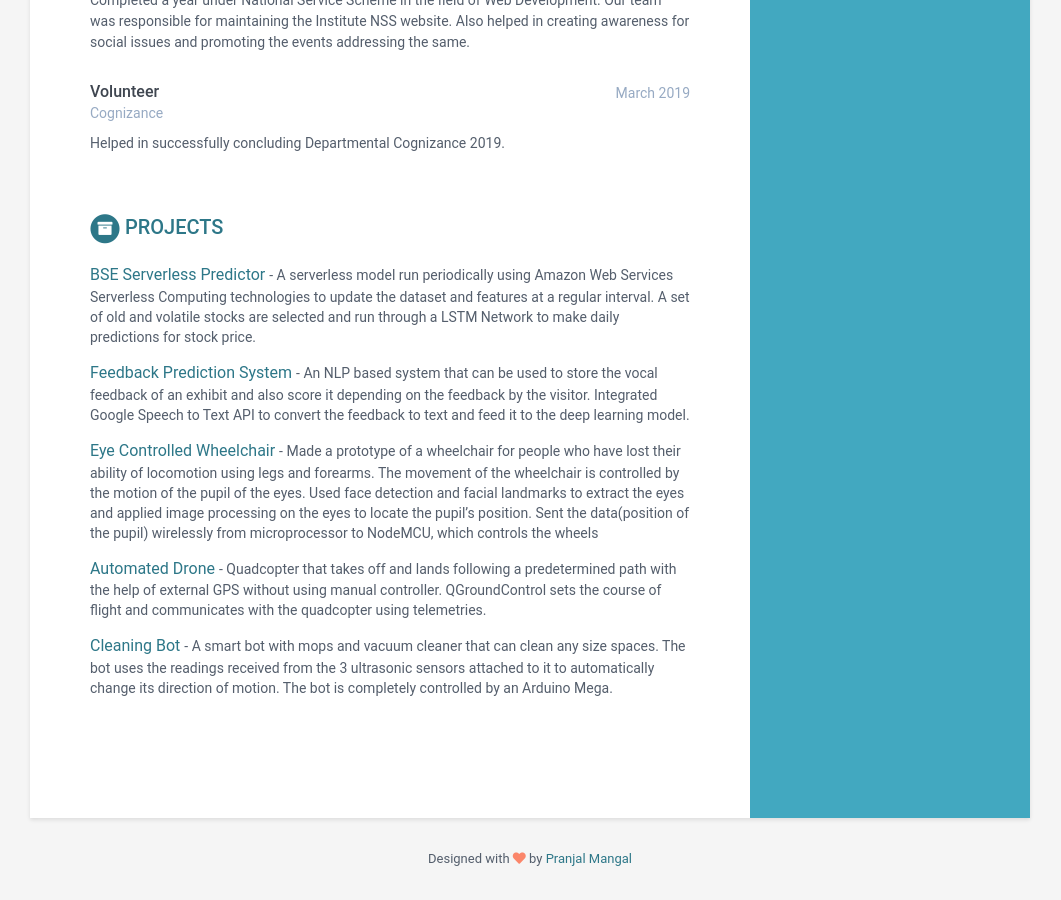
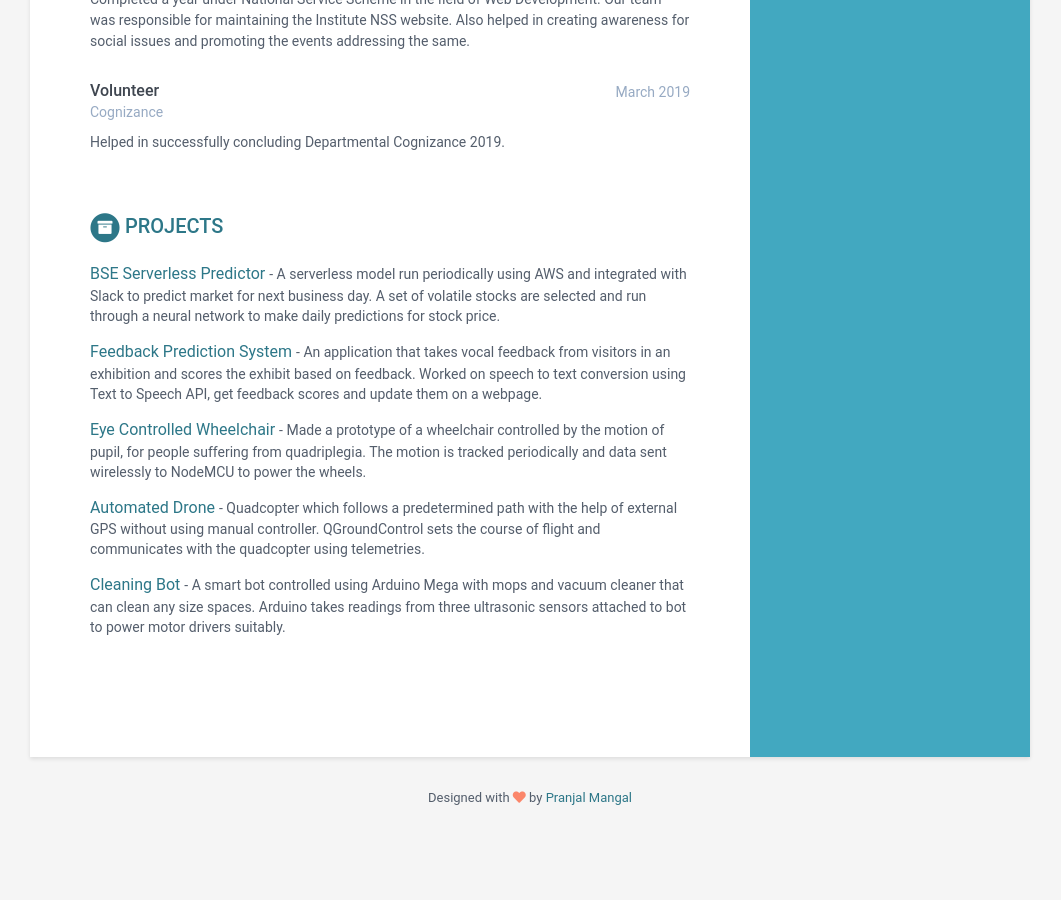
Before and after one commit to mangalpranjal/mangalpranjal.github.io, a Jekyll site: the page built from index.html, in a window 1280 px wide and 900 px high, scrolled down 1996 px. Shown: the whole window, without its empty margins (110-1171 px from the left). Built offline with Jekyll 4.4.1, drawn with Linux system fonts in a browser that asks for light colours; after the commit the page ends 2835 px from its top, so only the background shows below that; some of the changed text lies outside the part shown.

Commit message:
Portfolio Update

```diff
--- a/_data/data.yml
+++ b/_data/data.yml
@@ -34,7 +34,7 @@ sidebar:
 career-profile:
     title: Profile
     summary: |
-      Pre-final year student at Indian Institute of Technology, Roorkee with Majors in Electrical Engineering and Minors in Computer Science and Engineering. With some tremendous contributions in field of Software Development, Data Science and Electrical Engineering alongwith CGPA of 9.526, I am a highly motivated folk. My time management skills allow me to take up any challenging task successfully. My expericences in wide variety of fields have enabled me to create end to end applications. I am a constant learner and goto person for any kind of task.
+      Final year student at Indian Institute of Technology, Roorkee with Majors in Electrical Engineering and Minors in Computer Science and Engineering. With some tremendous contributions in field of Software Development, Data Science and Electrical Engineering alongwith CGPA of 9.427, I am a highly motivated folk. My time management skills allow me to take up any challenging task successfully. My expericences in wide variety of fields have enabled me to create end to end applications. I am a constant learner and goto person for any kind of task.
 
 publications:
     title: Internship
@@ -42,7 +42,7 @@ publications:
 
     papers:
       - title: "Nvidia Graphics"
-        authors: June 2021 - Present | Bangalore, India
+        authors: June 2021 - July 2021 | Bangalore, India
         conference: Working on convergence using Reduced RTL. My work involves creating a scalable GUI which categorizes macros, is easily configurable and error free. Also working on scheduled updation of Confluence pages which lists changes in macros over time and values of macros that can be taken up for build thereby saving a lot of time dealing with build errors.
 
       - title: "ARP Investments"
@@ -54,7 +54,7 @@ education:
       university: Indian Institute of Technology, Roorkee
       time: 2018-current
       details: |
-        CGPA: 9.526
+        CGPA: 9.427
 
     - degree: Class XII
       university: Aklank Day Boarding and Residential School, Kota
@@ -94,12 +94,13 @@ experiences:
       details: |
           - Active Member on Codeforces and Codechef
           - "Codeforces - Pranjal_Mangal(Max rating: 1533)"
-          - "Codechef - pmangal (Max rating: 1772)"
+          - "Codechef - pmangal (Max rating: 1881)"
+          - Global Rank 212 in Codechef Starters 10
           - Global Rank 340 in May Cook-Off 2020 Division 2
           - Global Rank 886 in July Challenge 2020 Division 2
           - Global Rank 915 in June Cook-Off 2020 Division 2
 
-    - role: Joint Secretary
+    - role: Additional Secretary
       time: 2019 - Present
       company: Artificial Intelligence and Electronics Society, IIT Roorkee
       details: |
@@ -144,24 +145,23 @@ projects:
     assignments:
       - title: BSE Serverless Predictor
         link: "https://github.com/ariesiitr/Trading-Desk"
-        tagline: "A serverless model run periodically using Amazon Web Services Serverless Computing technologies to update the dataset and features at a regular interval. A set of old and volatile stocks are selected and run through a LSTM Network to make daily predictions for stock price."
+        tagline: "A serverless model run periodically using AWS and integrated with Slack to predict market for next business day. A set of volatile stocks are selected and run through a neural network to make daily predictions for stock price."
 
       - title: Feedback Prediction System
         link: "https://github.com/mangalpranjal/Feedback-Prediction-System"
-        tagline: An NLP based system that can be used to store the vocal feedback of an exhibit and also score it depending on the feedback by the visitor. Integrated Google Speech to Text API to convert the feedback to text and feed it to the deep learning model.
+        tagline: An application that takes vocal feedback from visitors in an exhibition and scores the exhibit based on feedback. Worked on speech to text conversion using Text to Speech API, get feedback scores and update them on a webpage.
 
       - title: Eye Controlled Wheelchair
         link: "https://github.com/mangalpranjal/Eye-Controlled-Wheelchair"
-        tagline: Made a prototype of a wheelchair for people who have lost their ability of locomotion using legs and forearms. The movement of the wheelchair is controlled by the motion of the pupil of the eyes. Used face detection and facial landmarks to extract the eyes and applied image processing on the eyes to locate the pupil’s position. Sent the data(position of the pupil) wirelessly from microprocessor to NodeMCU, which controls the wheels
+        tagline: Made a prototype of a wheelchair controlled by the motion of pupil, for people suffering from quadriplegia. The motion is tracked periodically and data sent wirelessly to NodeMCU to power the wheels.
 
       - title: Automated Drone
         link: "#"
-        tagline: Quadcopter that takes off and lands following a predetermined path with the help of external GPS without using manual controller. QGroundControl sets the course of flight and communicates with the quadcopter using telemetries.
+        tagline: Quadcopter which follows a predetermined path with the help of external GPS without using manual controller. QGroundControl sets the course of flight and communicates with the quadcopter using telemetries.
 
       - title: Cleaning Bot
         link: "https://github.com/mangalpranjal/cleaning-bot"
-        tagline: A smart bot with mops and vacuum cleaner that can clean any size spaces. The bot uses the readings received from the 3 ultrasonic sensors attached to it to automatically change its direction of motion. The bot is completely controlled by an Arduino Mega.
-
+        tagline: A smart bot controlled using Arduino Mega with mops and vacuum cleaner that can clean any size spaces. Arduino takes readings from three ultrasonic sensors attached to bot to power motor drivers suitably.
 skills:
     title: Skills &amp; Proficiency
 
```
Also changed, not shown: assets/images/profile.png.
